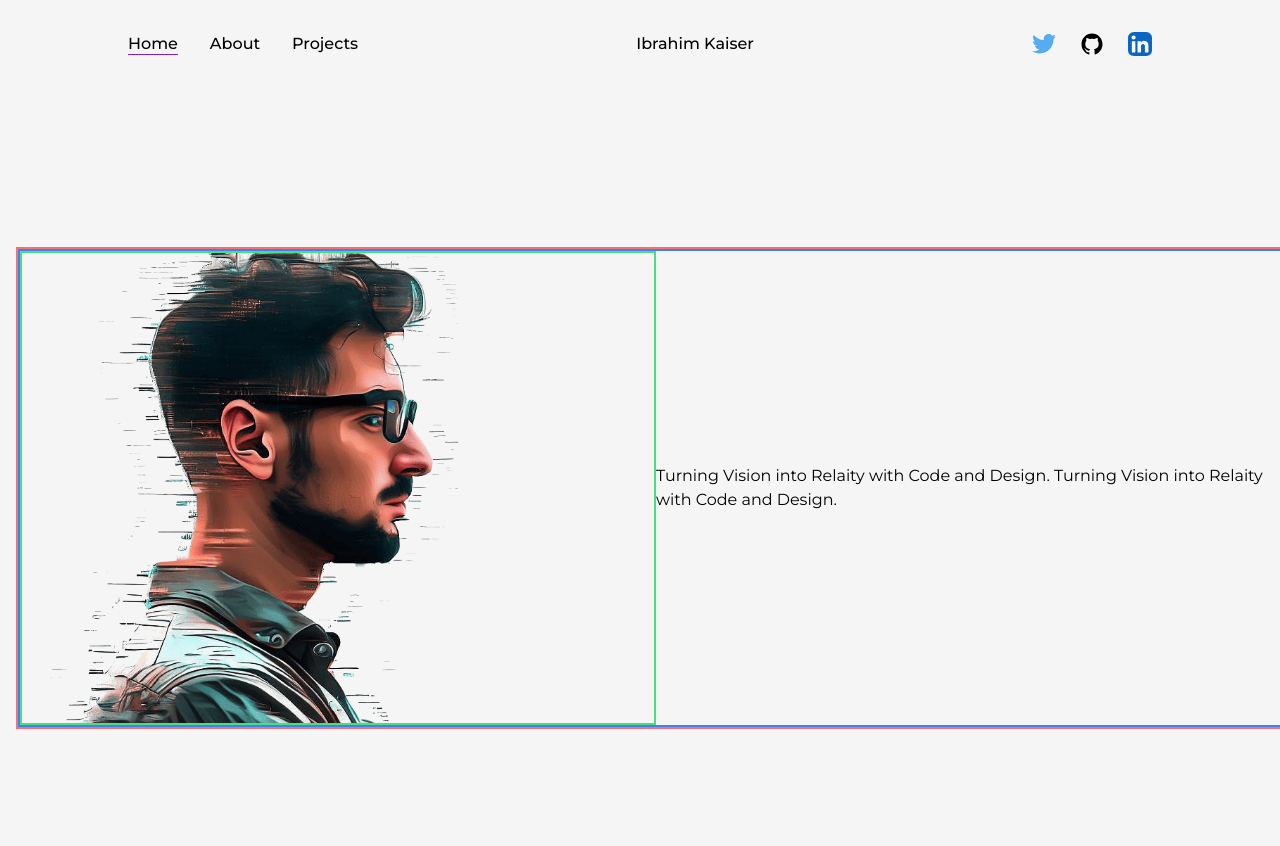
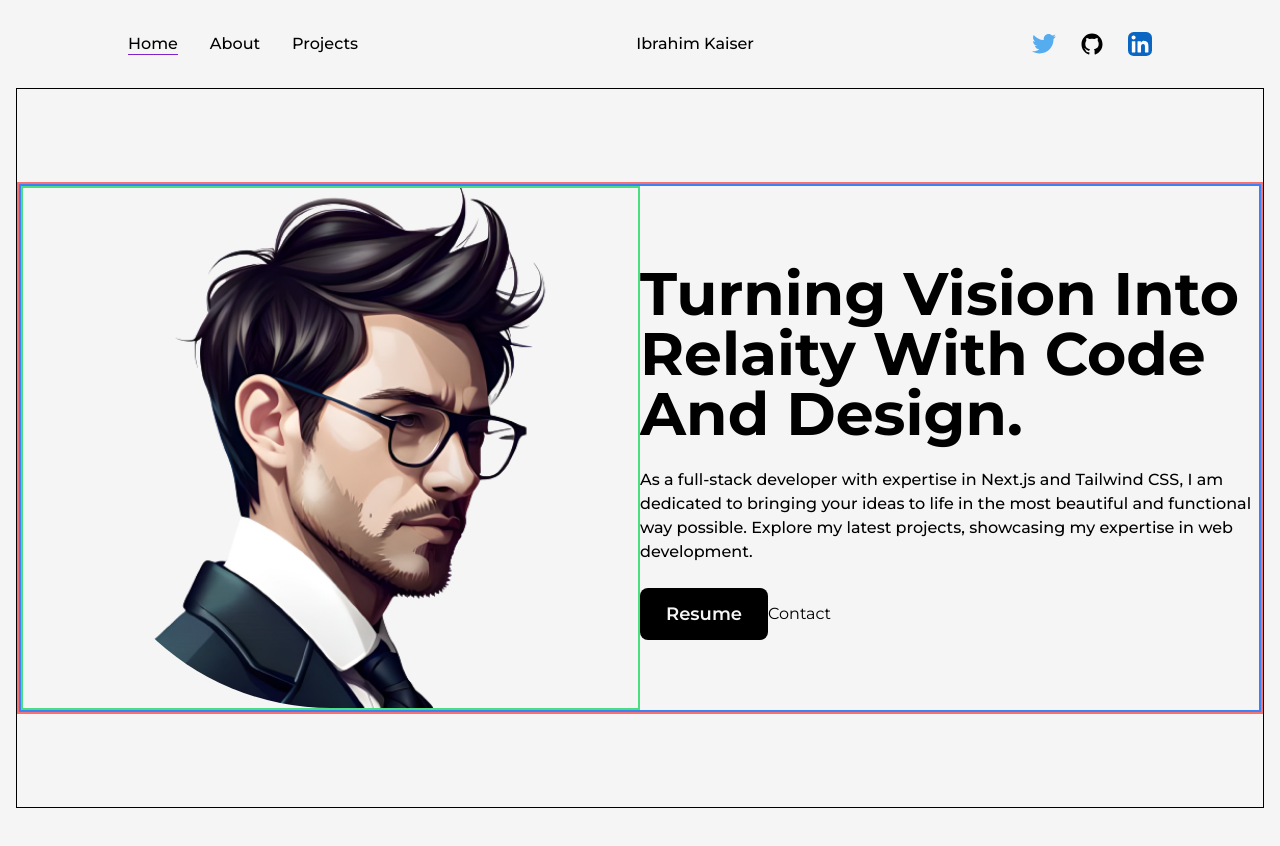
Before and after one commit to ikReza/ikr-portfolio, a Next.js app: page / in a window 1280 px wide. Shown: the top 846 px of the page. After the commit the page ends 808 px from the top, so only its background shows below. Built offline with nearby package versions, Linux system fonts and the light colour scheme.

Commit message:
hero section created

```diff
--- /dev/null
+++ b/src/app/components/AnimatedText.jsx
@@ -0,0 +1,55 @@
+"use client";
+
+import { motion } from "framer-motion";
+
+const quote = {
+  initial: {
+    opacity: 0,
+  },
+  animate: {
+    opacity: 1,
+    transition: {
+      delay: 0.5,
+      staggerChildren: 0.08,
+    },
+  },
+};
+
+const singleWord = {
+  initial: {
+    opacity: 0,
+    y: 50,
+  },
+  animate: {
+    y: 0,
+    opacity: 1,
+    transition: {
+      duration: 1,
+    },
+  },
+};
+
+const AnimatedText = ({ text, className = "" }) => {
+  return (
+    <div className="w-full mx-auto py-2 flex items-center justify-center text-center overflow-hidden">
+      <motion.h1
+        className={`inline-block w-full font-bold capitalize text-8xl ${className}`}
+        variants={quote}
+        initial="initial"
+        animate="animate"
+      >
+        {text.split(" ").map((word, idx) => (
+          <motion.span
+            key={word + "-" + idx}
+            className="inline-block"
+            variants={singleWord}
+          >
+            {word}&nbsp;
+          </motion.span>
+        ))}
+      </motion.h1>
+    </div>
+  );
+};
+
+export default AnimatedText;
--- a/src/app/page.js
+++ b/src/app/page.js
@@ -1,23 +1,43 @@
 import Image from "next/image";
 import HomeLayout from "./components/HomeLayout";
+import AnimatedText from "./components/AnimatedText";
+import Link from "next/link";
 
 export default function Home() {
   return (
-    <main className="flex items-center w-full min-h-screen mx-4">
+    <main className="flex items-center min-h-[90vh] mx-4 border border-black">
       <HomeLayout className="pt-0">
         <div className="flex items-center justify-between w-full border-2 border-blue-500">
           <div className="w-1/2 mx-auto border-2 border-green-400">
             <Image
-              src="/profile/dev-pic-2.png"
+              src="/profile/dev-pic.png"
               alt="Developer Image"
-              width={400}
+              width={520}
               height={0}
-              className="w-10/12 h-auto"
+              className="rounded-bl-[50%] mx-auto"
               priority
             />
           </div>
-          <div className="w-1/2">
-          <h1>Turning Vision into Relaity with Code and Design. Turning Vision into Relaity with Code and Design.</h1>
+          <div className="w-1/2 flex flex-col items-center self-center">
+            <AnimatedText
+              text="Turning Vision into Relaity with Code and Design."
+              className="!text-6xl text-left"
+            />
+            <p className="my-4 font-medium">
+              As a full-stack developer with expertise in Next.js and Tailwind
+              CSS, I am dedicated to bringing your ideas to life in the most
+              beautiful and functional way possible. Explore my latest projects,
+              showcasing my expertise in web development.
+            </p>
+            <div className="flex items-center self-start mt-2">
+              <Link
+                href="/"
+                className="flex items-center bg-black text-[whitesmoke] p-2.5 px-6 rounded-lg text-lg font-semibold hover:bg-[whitesmoke] hover:text-black border-2 border-solid border-transparent hover:border-black"
+              >
+                Resume
+              </Link>
+              <Link href="mailto:ikreza00@gmail.com">Contact</Link>
+            </div>
           </div>
         </div>
       </HomeLayout>
```
Also changed, not shown: public/profile/dev-pic.png (added).
